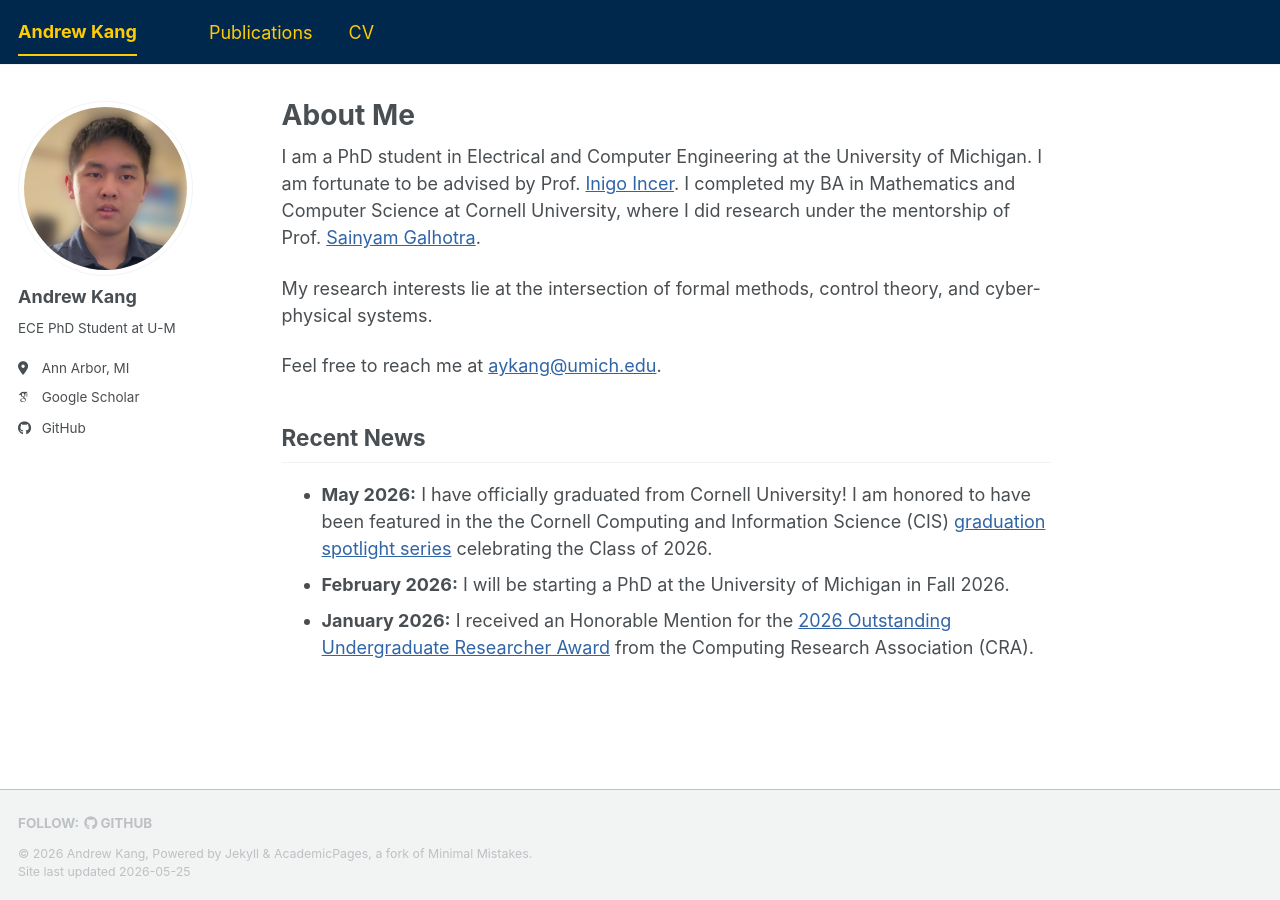
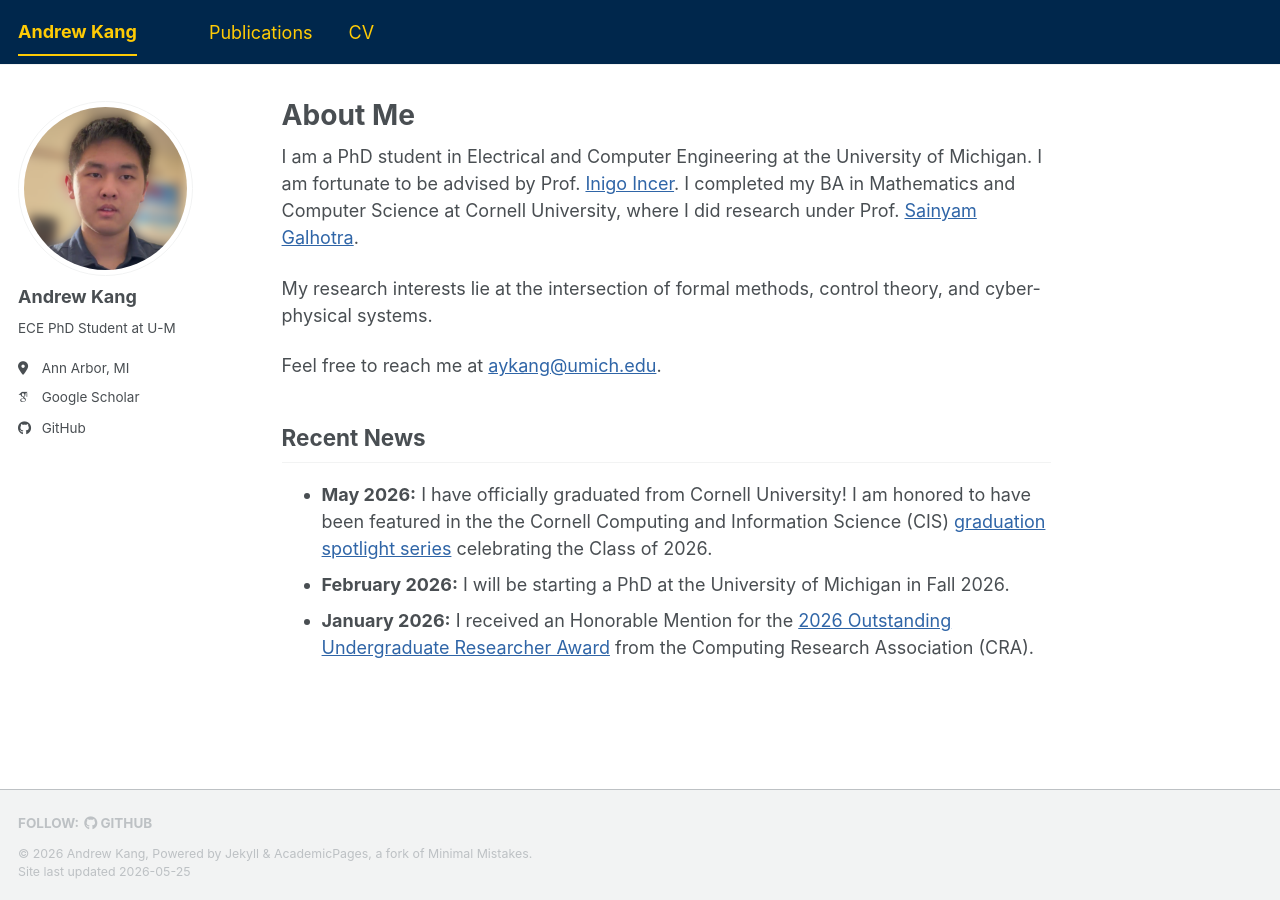
Before and after one commit to andrew-kang/andrew-kang.github.io, a Jekyll site: the page built from _pages/about.md, in a window 1280 px wide. Built offline with Jekyll 4.4.1, drawn with Linux system fonts in a browser that asks for light colours; some web fonts are replaced; a script bundle is joined from its source files by our own code; library files that are not in the unit come from our copies.

Commit message:
fix: another rewording of main page

```diff
--- a/_pages/about.md
+++ b/_pages/about.md
@@ -7,7 +7,7 @@
   - /about.html
 ---
 
-I am a PhD student in Electrical and Computer Engineering at the University of Michigan. I am fortunate to be advised by Prof. [Inigo Incer](https://iincer.github.io/). I completed my BA in Mathematics and Computer Science at Cornell University, where I did research under the mentorship of Prof. [Sainyam Galhotra](https://sainyamgalhotra.com/).
+I am a PhD student in Electrical and Computer Engineering at the University of Michigan. I am fortunate to be advised by Prof. [Inigo Incer](https://iincer.github.io/). I completed my BA in Mathematics and Computer Science at Cornell University, where I did research under Prof. [Sainyam Galhotra](https://sainyamgalhotra.com/).
 
 My research interests lie at the intersection of formal methods, control theory, and cyber-physical systems.
 
```
